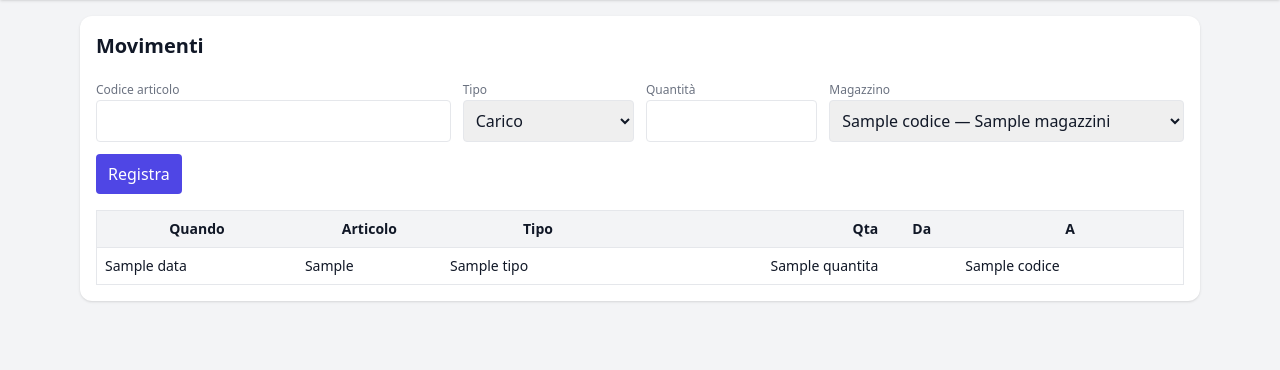
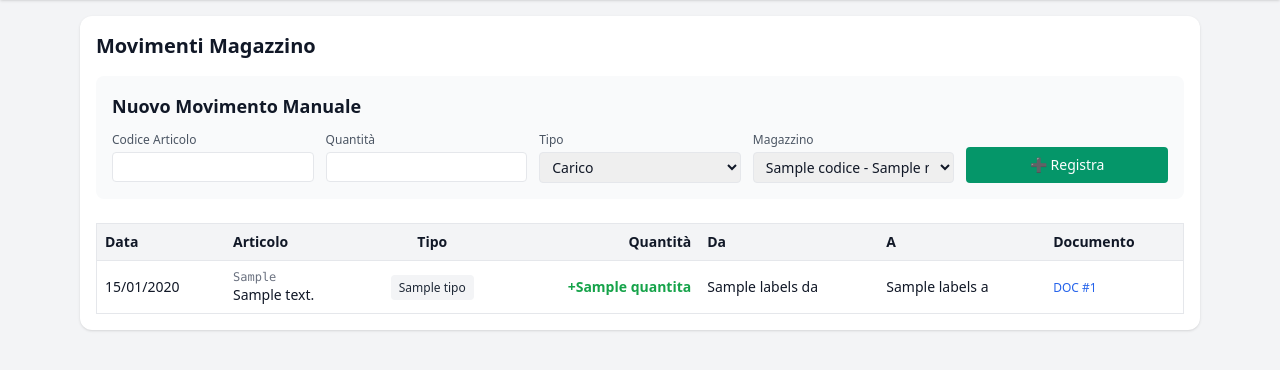
Before and after one commit to acgclimaservice/magazzino, a Flask app: template app/templates/movements.html in a window 1280 px wide. Shown: the part 96-466 px from the top of the page. Run offline with Flask 3, Linux system fonts and the light colour scheme; the template is opened without the code that fills it: most values are stand-ins (such as "Sample title", 1, 10 or a date in 2020); some libraries are stand-ins or nearby versions.

Commit message:
Update movements.html
claude

```diff
--- a/app/templates/movements.html
+++ b/app/templates/movements.html
@@ -1,76 +1,161 @@
+<!-- Sostituisci app/templates/movements.html con questo: -->
 {% extends "_base.html" %}
 {% block title %}Movimenti{% endblock %}
 {% block content %}
-<div class="bg-white p-4 rounded-xl shadow space-y-4">
-  <h1 class="text-xl font-semibold">Movimenti</h1>
+<div class="bg-white p-4 rounded-xl shadow">
+  <h1 class="text-xl font-semibold mb-4">Movimenti Magazzino</h1>
 
-  <form method="post" action="{{ url_for('movements.movements') }}" class="grid md:grid-cols-6 gap-3">
-    <div class="md:col-span-2">
-      <label class="text-xs text-gray-500">Codice articolo</label>
-      <input name="codice_articolo" class="border rounded w-full p-2" required>
+  <!-- Form per movimento manuale -->
+  <div class="mb-6 p-4 bg-gray-50 rounded-lg">
+    <h2 class="text-lg font-semibold mb-3">Nuovo Movimento Manuale</h2>
+    <form method="post" class="grid md:grid-cols-5 gap-3">
+      <div>
+        <label class="block text-xs text-gray-600 mb-1">Codice Articolo</label>
+        <input name="codice_articolo" class="w-full border rounded px-2 py-1 text-sm" required>
       </div>
       <div>
-      <label class="text-xs text-gray-500">Tipo</label>
-      <select name="tipo" class="border rounded w-full p-2">
+        <label class="block text-xs text-gray-600 mb-1">Quantità</label>
+        <input name="quantita" type="number" step="0.001" class="w-full border rounded px-2 py-1 text-sm" required>
+      </div>
+      <div>
+        <label class="block text-xs text-gray-600 mb-1">Tipo</label>
+        <select name="tipo" class="w-full border rounded px-2 py-1 text-sm" onchange="toggleMagazzinoFields(this.value)">
           <option value="carico">Carico</option>
           <option value="scarico">Scarico</option>
           <option value="trasferimento">Trasferimento</option>
         </select>
       </div>
-    <div>
-      <label class="text-xs text-gray-500">Quantità</label>
-      <input name="quantita" type="number" step="0.001" class="border rounded w-full p-2" required>
-    </div>
-    <div class="md:col-span-2">
-      <label class="text-xs text-gray-500">Magazzino</label>
-      <select name="magazzino" class="border rounded w-full p-2">
-        {% for m in magazzini %}<option value="{{ m.id }}">{{ m.codice }} — {{ m.nome }}</option>{% endfor %}
+      <div id="magazzino-single">
+        <label class="block text-xs text-gray-600 mb-1">Magazzino</label>
+        <select name="magazzino" class="w-full border rounded px-2 py-1 text-sm">
+          {% for m in magazzini %}
+            <option value="{{ m.id }}">{{ m.codice }} - {{ m.nome }}</option>
+          {% endfor %}
         </select>
       </div>
-    <div class="md:col-span-6">
-      <button class="px-3 py-2 rounded bg-indigo-600 text-white">Registra</button>
+      <div id="magazzino-from" class="hidden">
+        <label class="block text-xs text-gray-600 mb-1">Da Magazzino</label>
+        <select name="magazzino_from" class="w-full border rounded px-2 py-1 text-sm">
+          {% for m in magazzini %}
+            <option value="{{ m.id }}">{{ m.codice }} - {{ m.nome }}</option>
+          {% endfor %}
+        </select>
+      </div>
+      <div id="magazzino-to" class="hidden">
+        <label class="block text-xs text-gray-600 mb-1">A Magazzino</label>
+        <select name="magazzino_to" class="w-full border rounded px-2 py-1 text-sm">
+          {% for m in magazzini %}
+            <option value="{{ m.id }}">{{ m.codice }} - {{ m.nome }}</option>
+          {% endfor %}
+        </select>
+      </div>
+      <div class="flex items-end">
+        <button type="submit" class="w-full px-3 py-2 bg-emerald-600 text-white rounded text-sm">
+          ➕ Registra
+        </button>
       </div>
     </form>
+  </div>
 
+  <!-- Tabella movimenti -->
   <div class="overflow-x-auto">
     <table class="w-full text-sm border">
       <thead class="bg-gray-100">
         <tr>
-          <th class="p-2">Quando</th>
-          <th class="p-2">Articolo</th>
-          <th class="p-2">Tipo</th>
-          <th class="p-2 text-right">Qta</th>
-          <th class="p-2">Da</th>
-          <th class="p-2">A</th>
+          <th class="p-2 text-left">Data</th>
+          <th class="p-2 text-left">Articolo</th>
+          <th class="p-2 text-center">Tipo</th>
+          <th class="p-2 text-right">Quantità</th>
+          <th class="p-2 text-left">Da</th>
+          <th class="p-2 text-left">A</th>
+          <th class="p-2 text-left">Documento</th>
         </tr>
       </thead>
       <tbody>
         {% for m in movimenti.items %}
-        <tr class="border-t">
-          <td class="p-2">{{ m.data }}</td>
-          <td class="p-2">{{ m.articolo.codice_interno }}</td>
-          <td class="p-2">{{ m.tipo }}</td>
-          <td class="p-2 text-right">{{ m.quantita }}</td>
-          <td class="p-2">{{ (labels_da.get(m.id) if labels_da else None) or (m.magazzino_partenza.codice if m.magazzino_partenza else '') }}</td>
-          <td class="p-2">{{ m.magazzino_arrivo.codice if m.magazzino_arrivo else '' }}</td>
+        <tr class="border-t hover:bg-gray-50">
+          <td class="p-2">
+            <time datetime="{{ m.data }}">{{ m.data.strftime('%d/%m/%Y %H:%M') if m.data else '' }}</time>
+          </td>
+          <td class="p-2">
+            <div class="font-mono text-xs text-gray-500">{{ m.articolo.codice_interno if m.articolo else '' }}</div>
+            <div class="text-sm">{{ m.articolo.descrizione if m.articolo else '' }}</div>
+          </td>
+          <td class="p-2 text-center">
+            {% if m.tipo == 'carico' %}
+              <span class="bg-green-100 text-green-800 px-2 py-1 rounded text-xs">📈 Carico</span>
+            {% elif m.tipo == 'scarico' %}
+              <span class="bg-red-100 text-red-800 px-2 py-1 rounded text-xs">📉 Scarico</span>
+            {% elif m.tipo == 'trasferimento' %}
+              <span class="bg-blue-100 text-blue-800 px-2 py-1 rounded text-xs">🔄 Trasf.</span>
+            {% else %}
+              <span class="bg-gray-100 text-gray-800 px-2 py-1 rounded text-xs">{{ m.tipo }}</span>
+            {% endif %}
+          </td>
+          <td class="p-2 text-right font-semibold">
+            {% if m.tipo == 'scarico' %}
+              <span class="text-red-600">-{{ m.quantita }}</span>
+            {% else %}
+              <span class="text-green-600">+{{ m.quantita }}</span>
+            {% endif %}
+          </td>
+          <td class="p-2">
+            <span class="text-sm">{{ labels_da[m.id] or '—' }}</span>
+          </td>
+          <td class="p-2">
+            <span class="text-sm">{{ labels_a[m.id] or '—' }}</span>
+          </td>
+          <td class="p-2">
+            {% if m.documento_id %}
+              <a href="{{ url_for('documents.document_detail', id=m.documento_id) }}"
+                 class="text-blue-600 hover:underline text-xs">
+                DOC #{{ m.documento_id }}
+              </a>
+            {% else %}
+              <span class="text-gray-400 text-xs">Manuale</span>
+            {% endif %}
+          </td>
         </tr>
         {% else %}
-        <tr><td class="p-2 text-gray-500" colspan="6">Nessun movimento.</td></tr>
+        <tr>
+          <td class="p-4 text-center text-gray-500" colspan="7">Nessun movimento registrato.</td>
+        </tr>
         {% endfor %}
       </tbody>
     </table>
   </div>
 
+  <!-- Paginazione -->
   {% if movimenti.pages > 1 %}
-  <div class="mt-3 flex gap-2">
+  <div class="mt-4 flex items-center gap-2 text-sm">
+    <span>Pagina {{ movimenti.page }} di {{ movimenti.pages }}</span>
+    <div class="ml-auto flex gap-2">
       {% if movimenti.has_prev %}
-      <a class="px-2 py-1 border rounded" href="{{ url_for('movements.movements', page=movimenti.prev_num) }}">« Prev</a>
+        <a class="px-3 py-1 rounded border" href="{{ url_for('movements.movements', page=movimenti.prev_num) }}">← Precedente</a>
       {% endif %}
-    <span class="px-2 py-1">Pagina {{ movimenti.page }} / {{ movimenti.pages }}</span>
       {% if movimenti.has_next %}
-      <a class="px-2 py-1 border rounded" href="{{ url_for('movements.movements', page=movimenti.next_num) }}">Next »</a>
+        <a class="px-3 py-1 rounded border" href="{{ url_for('movements.movements', page=movimenti.next_num) }}">Successiva →</a>
       {% endif %}
+    </div>
   </div>
   {% endif %}
 </div>
+
+<script>
+function toggleMagazzinoFields(tipo) {
+  const single = document.getElementById('magazzino-single');
+  const from = document.getElementById('magazzino-from');
+  const to = document.getElementById('magazzino-to');
+
+  if (tipo === 'trasferimento') {
+    single.classList.add('hidden');
+    from.classList.remove('hidden');
+    to.classList.remove('hidden');
+  } else {
+    single.classList.remove('hidden');
+    from.classList.add('hidden');
+    to.classList.add('hidden');
+  }
+}
+</script>
 {% endblock %}
```
Lines whose indentation alone changed are shown as unchanged.
